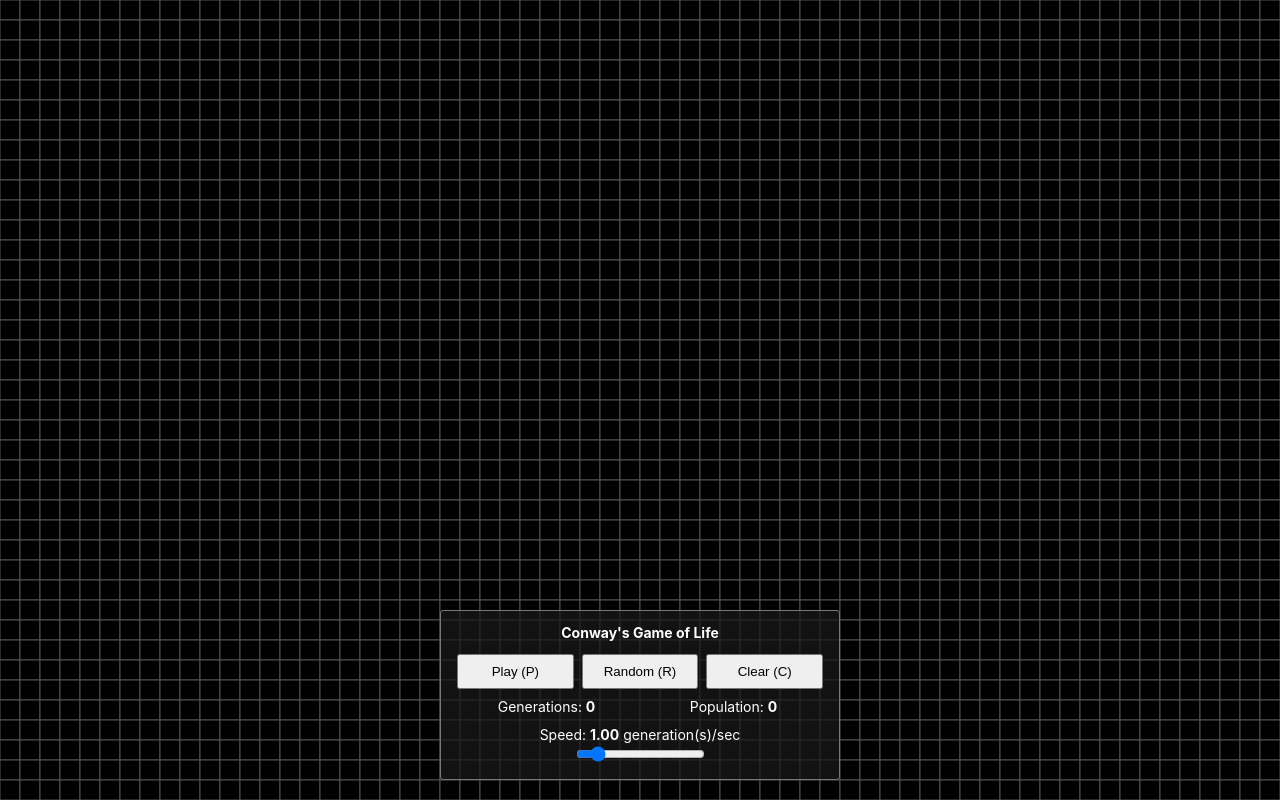
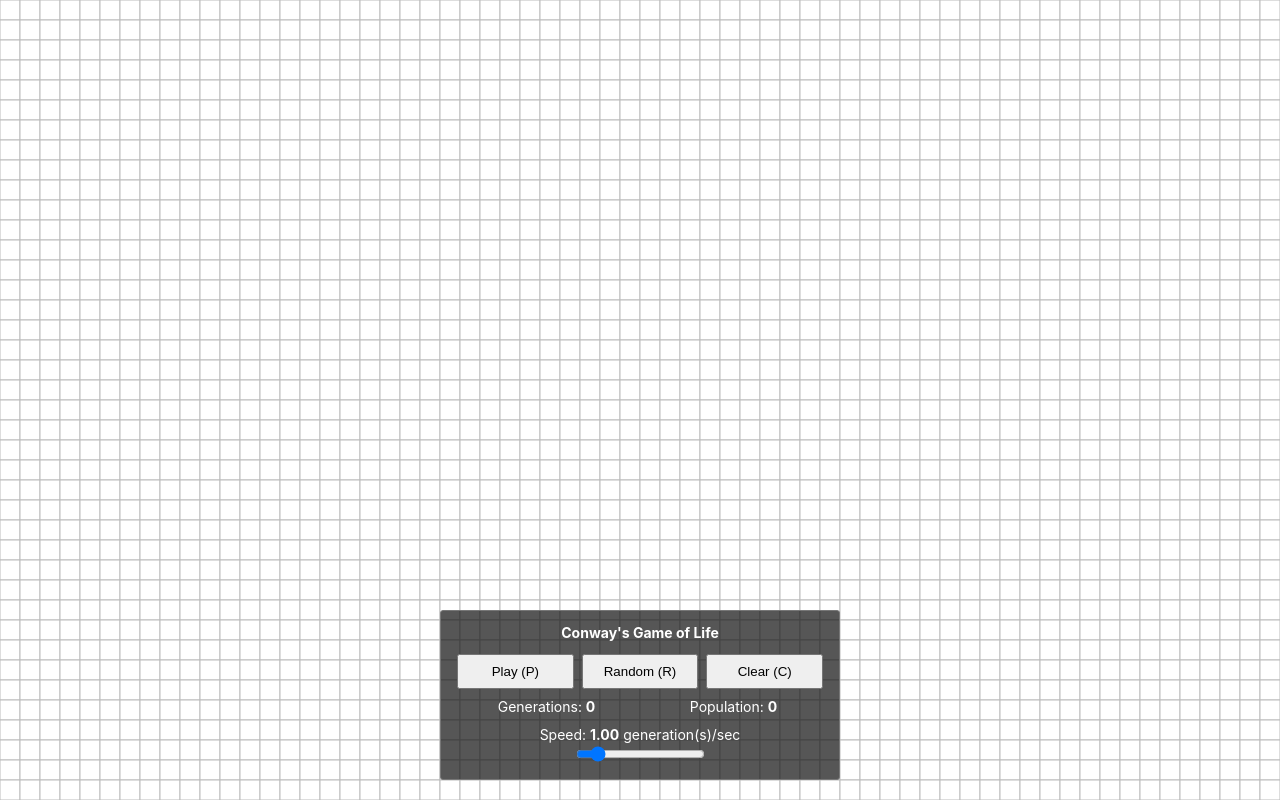
Before and after one commit to chidiwilliams/conway-game-of-life, a website built with Parcel: page index.html in a window 1280 px wide. Built offline with nearby package versions, Linux system fonts and the light colour scheme.

Commit message:
Change stroke color and rename game file

```diff
--- a/demo.js
+++ b/demo.js
@@ -1,16 +1,18 @@
-const { next } = require('.');
+const { next } = require('./life');
 const {
   random,
   create,
   getPopulation,
-  encode,
   decode,
-  dim,
   pad,
 } = require('./demo-grids-helper');
 
 const graphics = (() => {
   let previousGrid;
+  const strokeColor = '#bbbbbb';
+  const strokeWidth = 1;
+  const liveColor = '#000000';
+  const deadColor = '#ffffff';
 
   function render(canvas, grid, cellWidth) {
     const ctx = canvas.getContext('2d');
@@ -22,9 +24,9 @@ const graphics = (() => {
         // Only re-draw if cell has changed
         if (!previousGrid || cell !== previousGrid[i][j]) {
           ctx.beginPath();
-          ctx.strokeStyle = '#555555';
-          ctx.fillStyle = cell ? '#ffffff' : '#000000';
-          ctx.lineWidth = 1;
+          ctx.strokeStyle = strokeColor;
+          ctx.fillStyle = cell ? liveColor : deadColor;
+          ctx.lineWidth = strokeWidth;
           ctx.rect(j * cellWidth, i * cellWidth, cellWidth, cellWidth);
           ctx.fill();
           ctx.stroke();
--- a/index.html
+++ b/index.html
@@ -75,15 +75,6 @@
         flex: 1;
       }
 
-      .cell {
-        stroke: #555555;
-      }
-
-      .cell.live {
-        fill: #ffffff;
-        stroke: #555555;
-      }
-
       svg {
         display: block;
       }
```
Also changed, not shown: life.test.js (renamed from index.test.js, +1 -1 lines), life.js (renamed from index.js).
